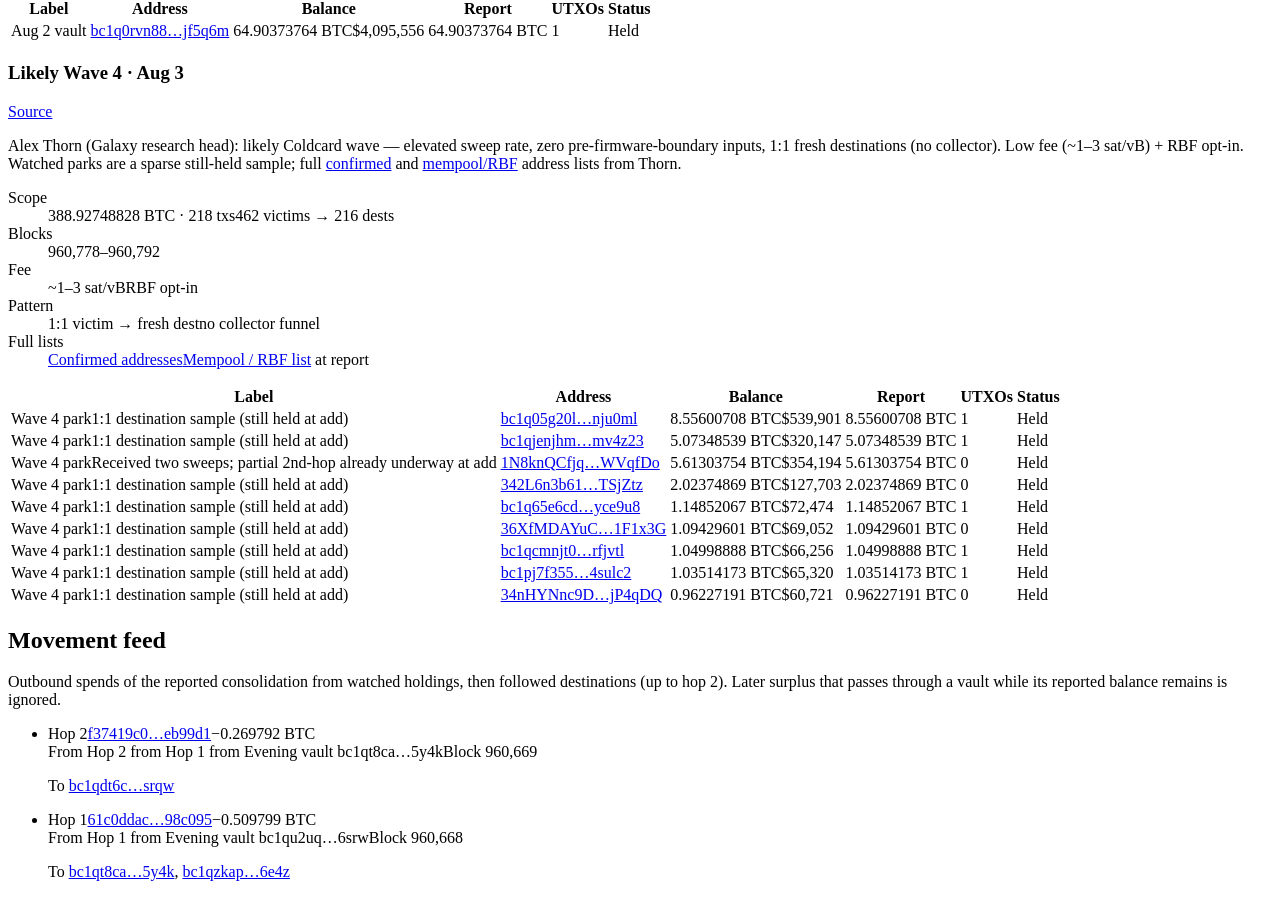
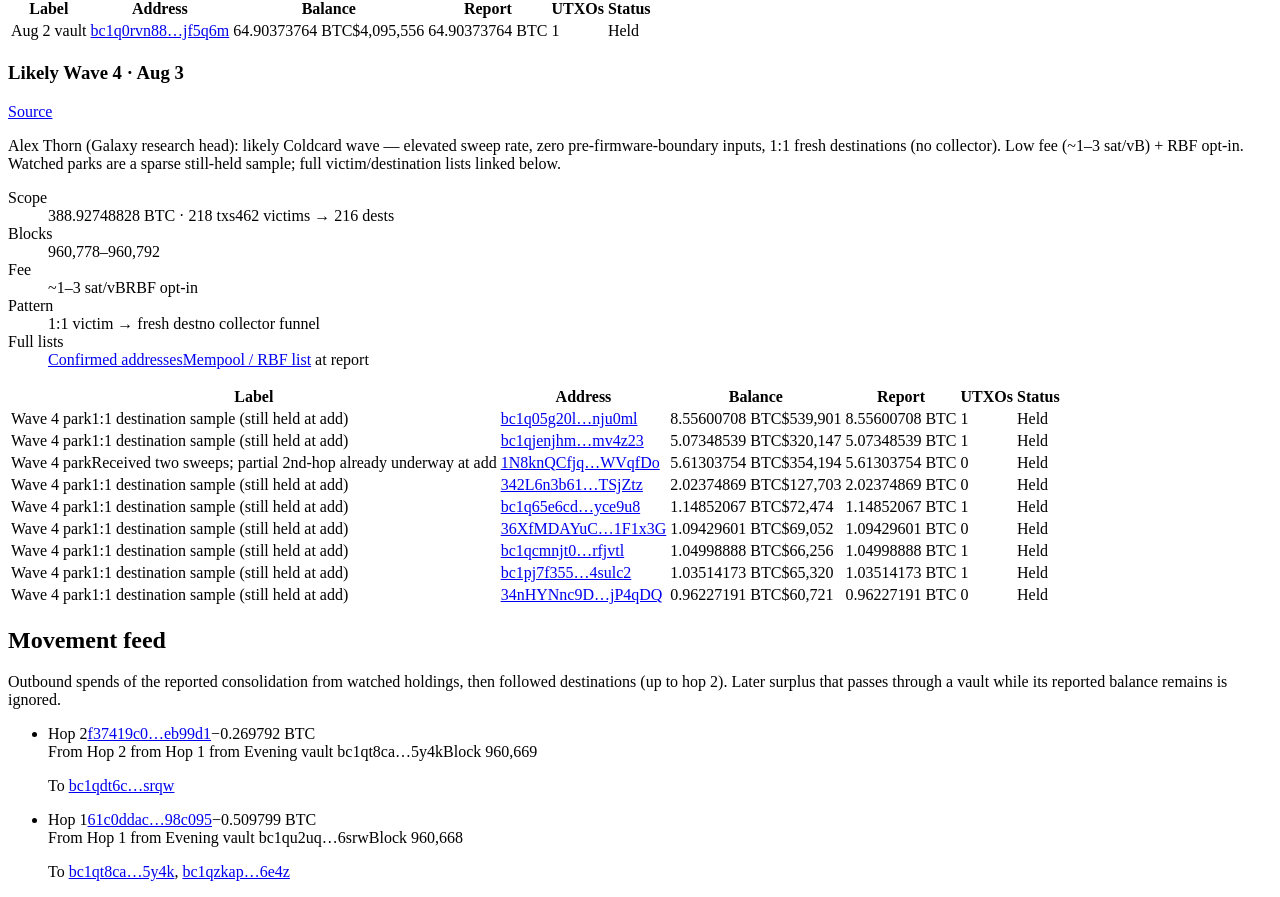
Before and after one commit to SamSamskies/coldcard-hack-tracker, a React (Vite) app: page / in a window 1280 px wide. Shown: the part 5334-6231 px from the top of the page. Built offline with nearby package versions, Linux system fonts and the light colour scheme; no server answers; the HTML template or start-up script is replaced by a standard one.

Commit message:
fix: update incident note for clarity and link references
- Revised the incident note to replace specific address list references with a more general description, enhancing clarity and accessibility for users.

```diff
--- a/src/data/incident.ts
+++ b/src/data/incident.ts
@@ -223,7 +223,7 @@ export const CLUSTERS: readonly Cluster[] = [
      */
     stolenBtc: 388.92748828,
     date: '2026-08-03',
-    note: 'Alex Thorn (Galaxy research head): likely Coldcard wave — elevated sweep rate, zero pre-firmware-boundary inputs, 1:1 fresh destinations (no collector). Low fee (~1–3 sat/vB) + RBF opt-in. Watched parks are a sparse still-held sample; full [confirmed](https://pastebin.com/6AG9s0pP) and [mempool/RBF](https://pastebin.com/zR5Wk2cz) address lists from Thorn.',
+    note: 'Alex Thorn (Galaxy research head): likely Coldcard wave — elevated sweep rate, zero pre-firmware-boundary inputs, 1:1 fresh destinations (no collector). Low fee (~1–3 sat/vB) + RBF opt-in. Watched parks are a sparse still-held sample; full victim/destination lists linked below.',
     sourceUrl: 'https://x.com/intangiblecoins/status/2084079706320646300',
   },
 ] as const;
```
